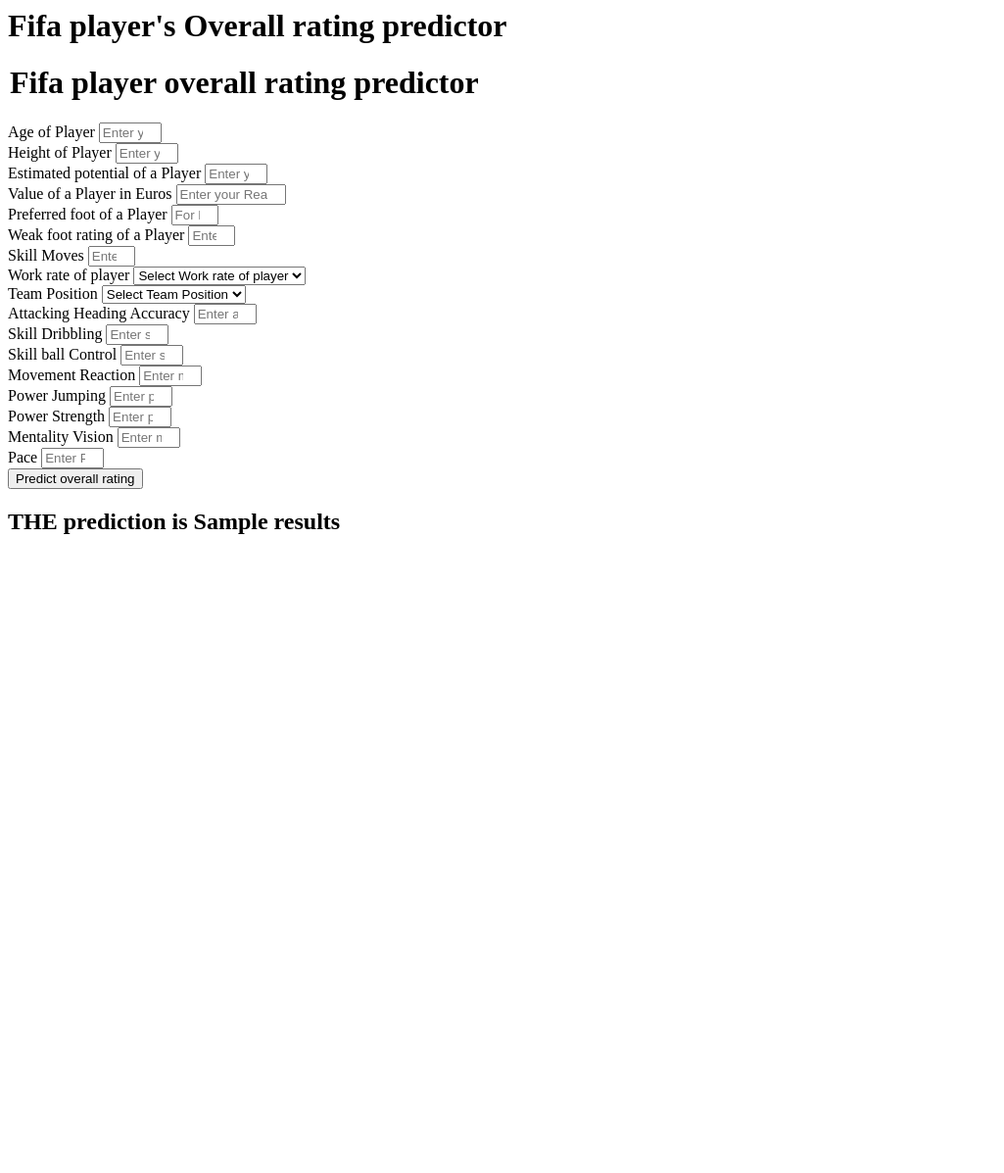
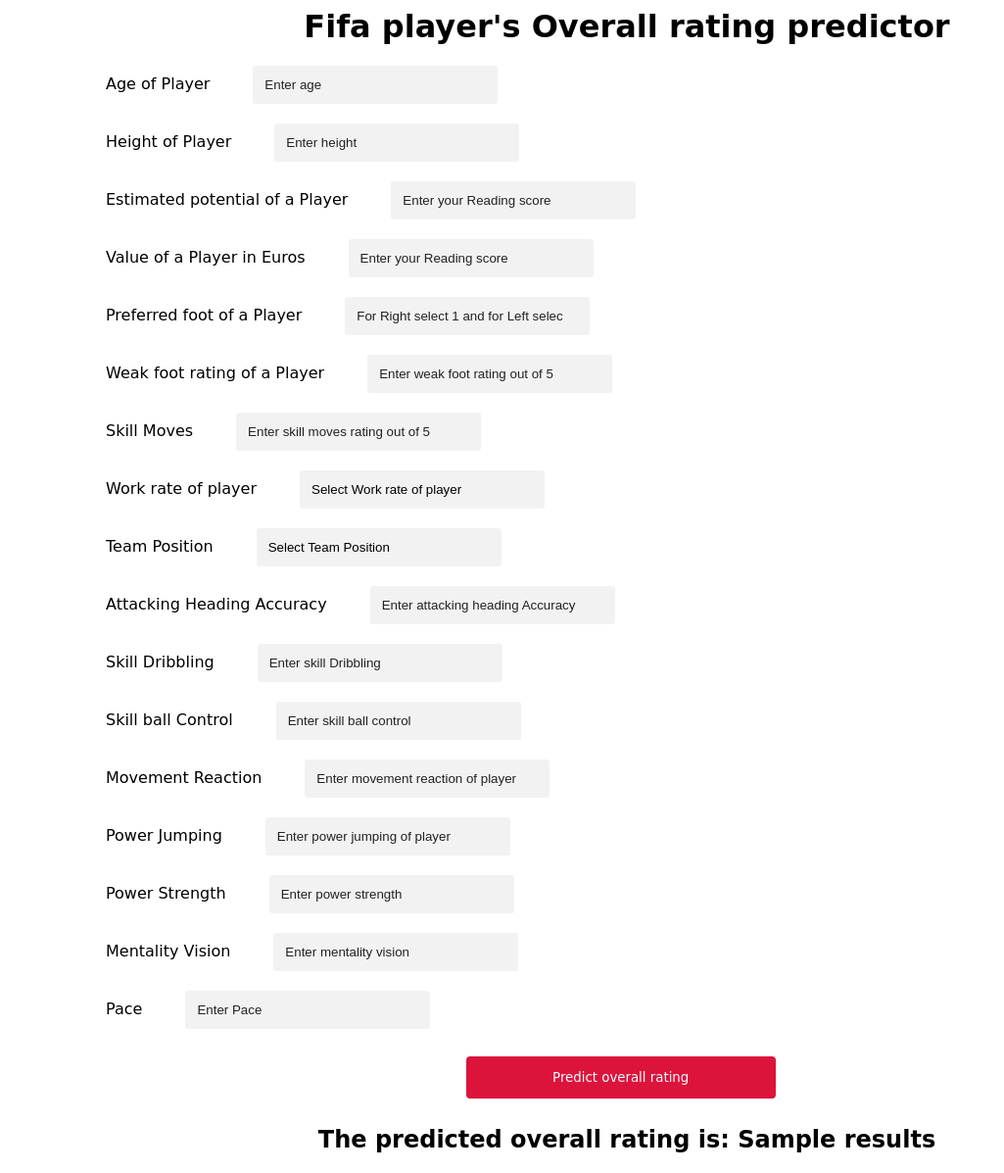
Before and after one commit to atharva07/FIFA2020_Machine-Learning-Supervised-Learning-Project, a Flask app: template templates/home.html in a window 1280 px wide. Shown: the whole page at 98% size, without its empty margins (0-1025 px from the left). Before the commit the page ends 545 px from the top, so only its background shows below. Run offline with Flask 3, Linux system fonts and the light colour scheme; the template is opened without the code that fills it: most values are stand-ins (such as "Sample title", 1, 10 or a date in 2020).

Commit message:
Front end Changes

```diff
--- a/app.py
+++ b/app.py
@@ -7,6 +7,7 @@ import numpy as np
 import pandas as pd
 from src.pipeline.predict_pipeline import CustomData, PredictPipeline
 from sklearn.preprocessing import StandardScaler
+import math
 
 application = Flask(__name__)
 
@@ -47,7 +48,7 @@ def predict_datapoint():
 
         predict_pipeline = PredictPipeline()
         results = predict_pipeline.predict(pred_df)
-        return render_template('home.html', results=results[0])
+        return render_template('home.html', results=math.trunc(results[0]))
 
 
 if __name__ == "__main__":
--- /dev/null
+++ b/static/css/style.css
@@ -0,0 +1,56 @@
+input[type=submit] {
+    width: 25%;
+    background-color: crimson;
+    color: white;
+    padding: 14px 20px;
+    margin: 8px 0;
+    border: none;
+    border-radius: 4px;
+    cursor: pointer;
+    font-family: Comic Sans MS;
+    margin-left: 37%;
+}
+
+label {
+    margin-left: 100px;
+}
+
+input[type=number] {
+    margin-left: 40px;
+    margin-bottom: 20px;
+}
+
+input{
+    border: none;
+    appearance: none;
+    background: #f2f2f2;
+    padding: 12px;
+    border-radius: 3px;
+    width: 250px;
+}
+
+select {
+    border: none;
+    appearance: none;
+    background: #f2f2f2;
+    padding: 12px;
+    border-radius: 3px;
+    width: 250px;
+    margin-bottom: 20px;
+    margin-left: 40px;
+}
+
+input:focus::placeholder{
+    color: transparent;
+}
+
+input::placeholder{
+    color: #222;
+    transition: color 0.3s ease;
+}
+
+.form-label { font-family: Comic Sans MS; }
+
+.placeholder { font-family: Comic Sans MS; }
+
+.option { font-family: Comic Sans MS; }
--- a/templates/home.html
+++ b/templates/home.html
@@ -1,21 +1,21 @@
 <html>
+<head>
+    <link rel="stylesheet" href="{{ url_for('static', filename='css/style.css') }}">
+</head>
 <body>
     <div class="login">
-       <h1>Fifa player's Overall rating predictor</h1>
+       <h1 align="center", style="font-family: Comic Sans MS;">Fifa player's Overall rating predictor</h1>
 
        <form action="{{ url_for('predict_datapoint')}}" method="post">
-        <h1>
-            <legend>Fifa player overall rating predictor</legend>
-        </h1>
         <div class="mb-3">
             <label class="form-label">Age of Player</label>
             <input class="form-control" type="number" name="age"
-                placeholder="Enter your Reading score" min='0' max='100' />
+                placeholder="Enter age" min='0' max='100' />
         </div>
         <div class="mb-3">
             <label class="form-label">Height of Player</label>
             <input class="form-control" type="number" name="height_cm"
-                placeholder="Enter your Reading score" min='0' max='200' />
+                placeholder="Enter height" min='0' max='200' />
         </div>
         <div class="mb-3">
             <label class="form-label">Estimated potential of a Player</label>
@@ -27,18 +27,6 @@
             <input class="form-control" type="number" name="value_eur"
                 placeholder="Enter your Reading score" min='100000' max='500000000' />
         </div>
-        <!-- <div class="mb-3">
-            <label class="form-label">Preferred foot of a Player</label>
-            <select class="form-control" name="preferred_foot" placeholder="Enter Preferred foot of player" required>
-                <option class="placeholder" selected disabled value="">For Right select 1 and for Left select 0</option>
-                <option value="0">
-                    0
-                </option>
-                <option value="1">
-                    1
-                </option>
-            </select>
-        </div> -->
         <div class="mb-3">
             <label class="form-label">Preferred foot of a Player</label>
             <input class="form-control" type="number" name="preferred_foot"
@@ -267,8 +255,8 @@
             <input class="btn btn-primary" type="submit" value="Predict overall rating" required />
         </div>
     </form>
-    <h2>
-       THE  prediction is {{results}}
+    <h2 align="center", style="font-family: Comic Sans MS;">
+       The  predicted overall rating is: {{results}}
     </h2>
    <body>
 </html>
```
Also changed, not shown: pexels-vlada-karpovich-4451713.jpg (added).
